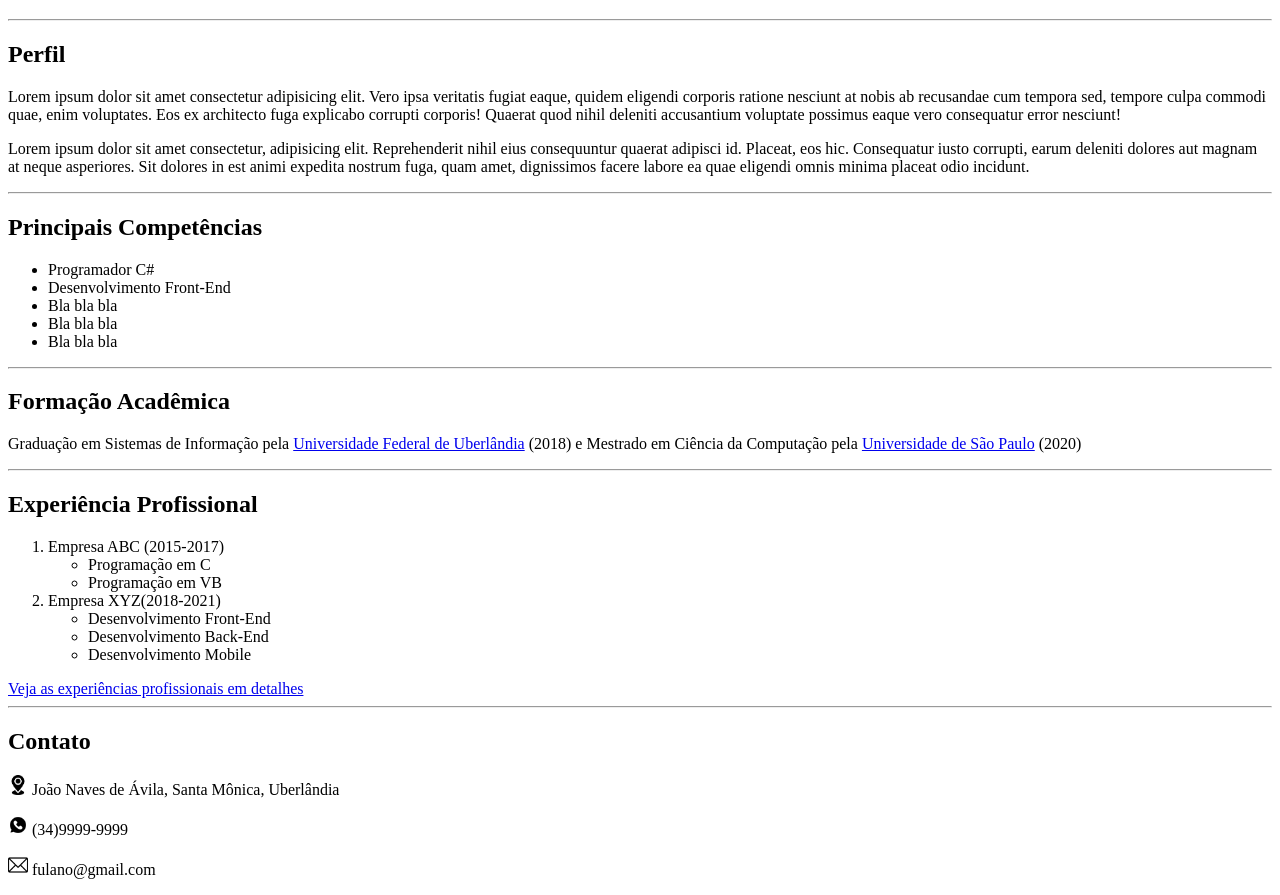
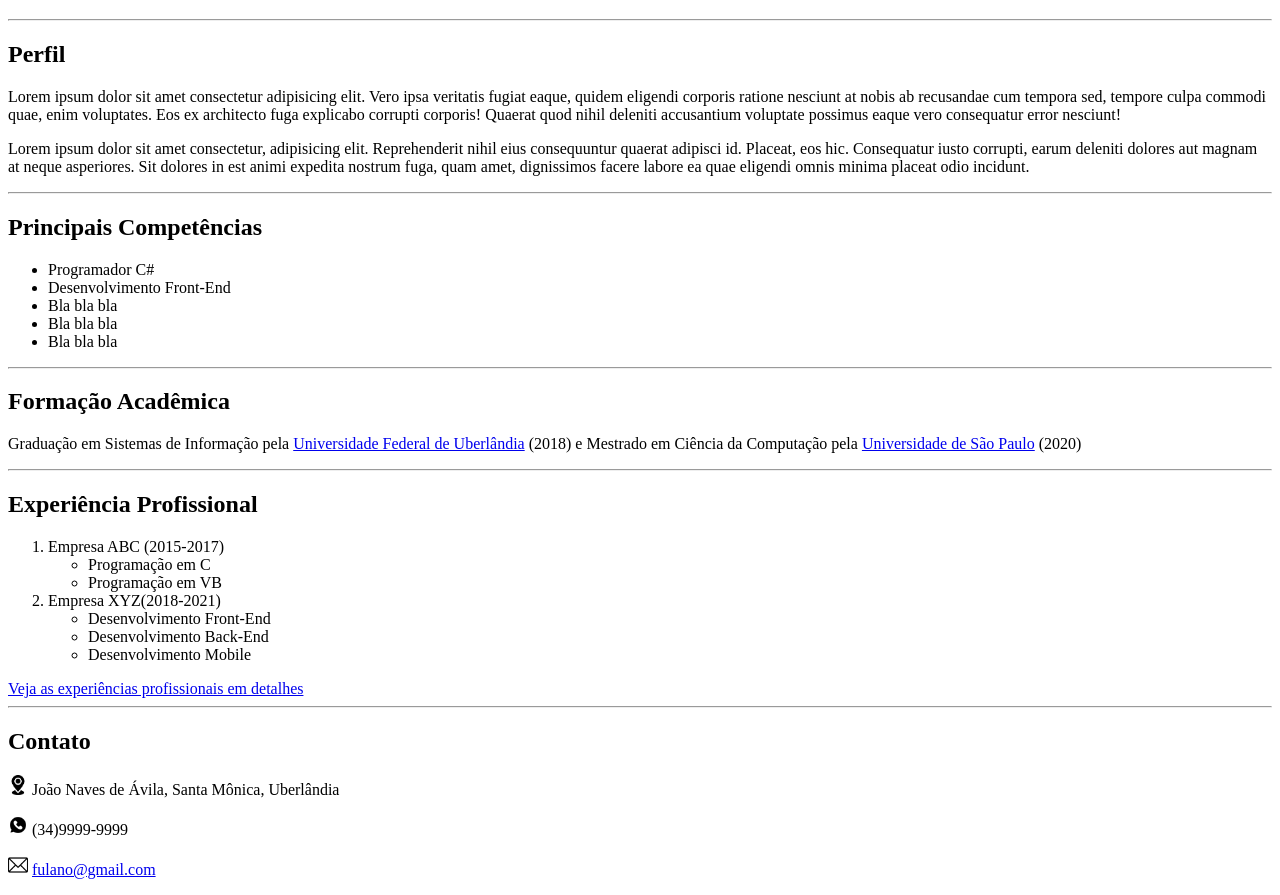
Before and after one commit to JoaoEmanoelM/desenvWeb2024, a plain HTML site: page curriculo-johnny/index.html in a window 1280 px wide. Shown: the part 193-1088 px from the top of the page. Drawn offline with Linux system fonts and the light colour scheme.

Commit message:
atualização na linha 79

```diff
--- a/curriculo-johnny/index.html
+++ b/curriculo-johnny/index.html
@@ -76,7 +76,7 @@
 
         <p><img src="./imagens/contato.png" alt="wpp.png" height="20px"> (34)9999-9999</p>
 
-        <p><img src="./imagens/email.png" alt="email.png" height="20px"> fulano@gmail.com</p>
+        <p><img src="./imagens/email.png" alt="email.png" height="20px"> <a href="mailto:fulano@gmail.com">fulano@gmail.com</a></p>
 
 
 
```
